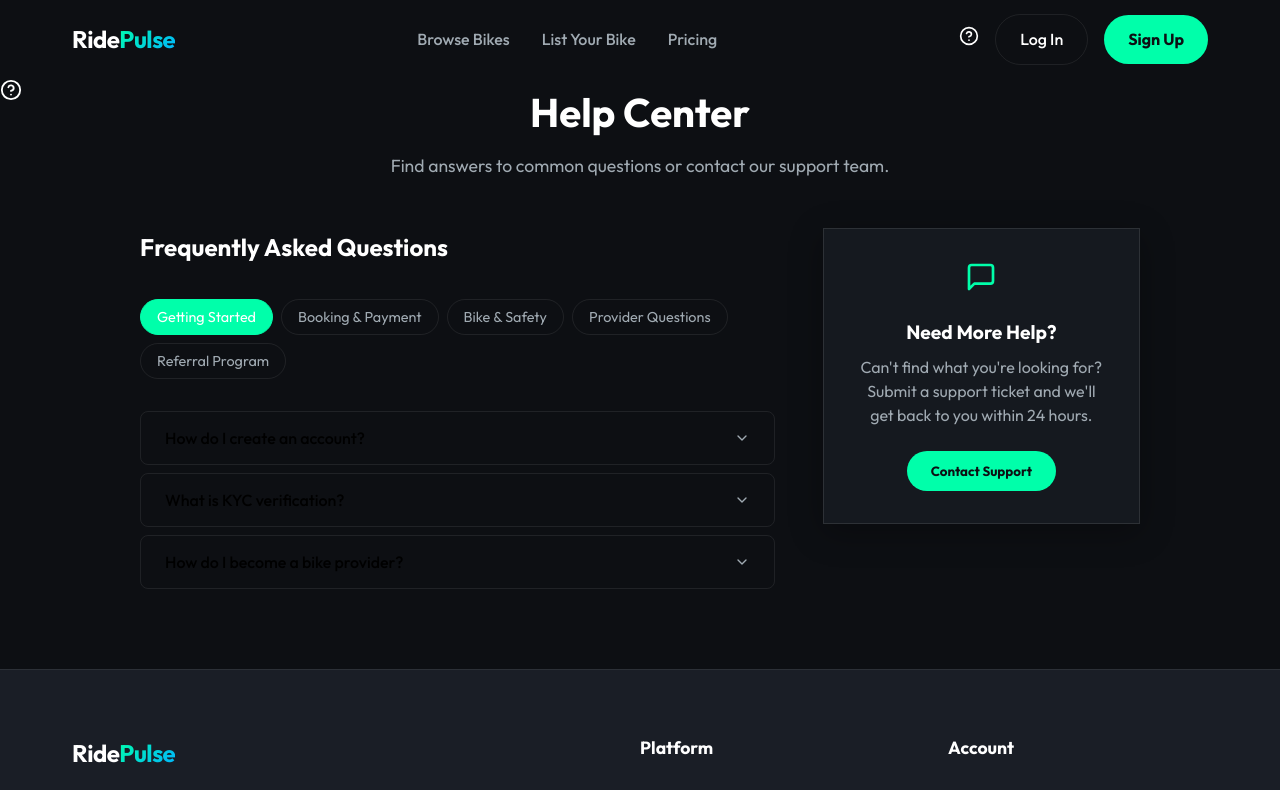
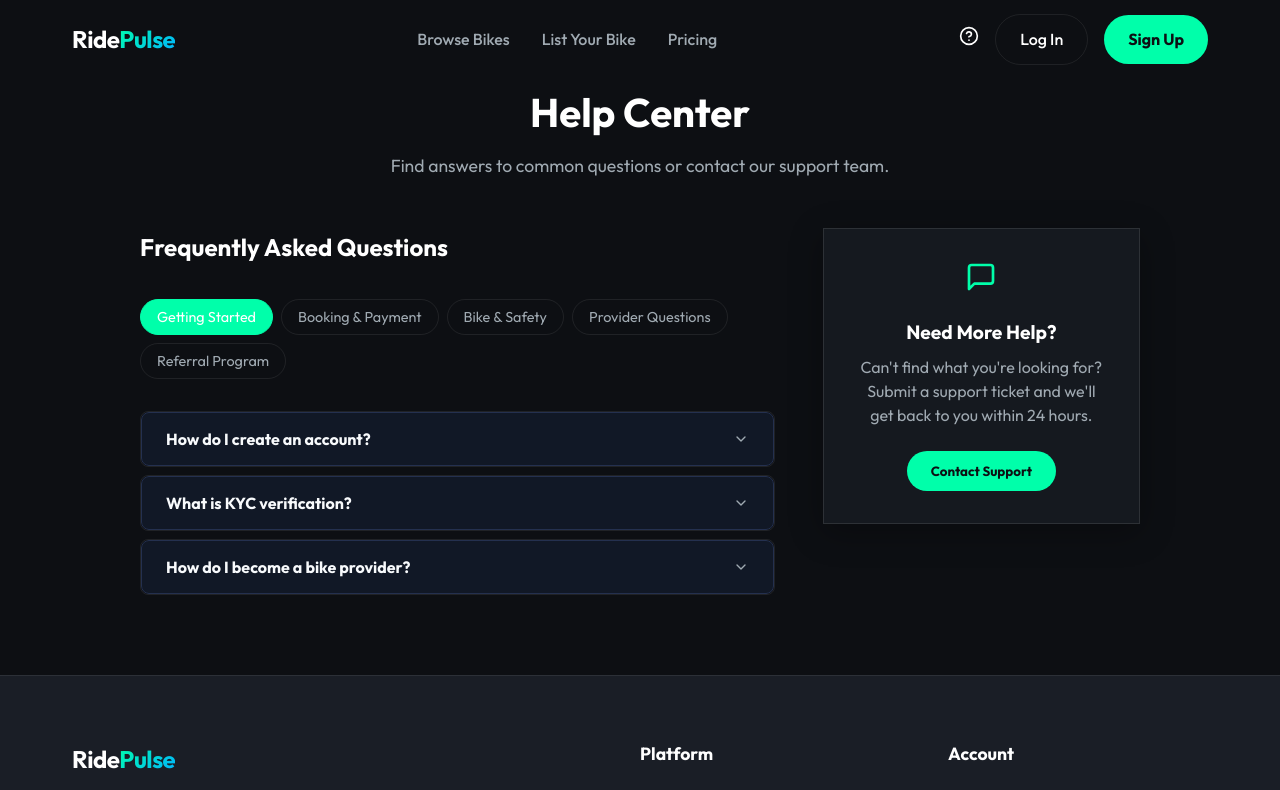
Before and after one commit to jishu-gits/rental-bike-platform, a Next.js app in the folder frontend/: page /help in a window 1280 px wide. Shown: the top 790 px of the page. Built offline with nearby package versions, Linux system fonts and the light colour scheme.

Commit message:
help and support page fixed

```diff
--- a/frontend/app/help/help.css
+++ b/frontend/app/help/help.css
@@ -71,20 +71,23 @@
 .faq-question {
   width: 100%;
   padding: 1rem 1.5rem;
-  background: var(--bg-primary);
-  border: none;
+  background: #111826;
+  border: 1px solid #24304f;
+  color: #f8fafc;
   text-align: left;
   cursor: pointer;
   display: flex;
   justify-content: space-between;
   align-items: center;
   font-size: 1rem;
-  font-weight: 500;
-  transition: background 0.3s ease;
+  font-weight: 600;
+  transition: background 0.2s ease, color 0.2s ease, border-color 0.2s ease;
+  border-radius: 8px;
 }
 
 .faq-question:hover {
-  background: var(--bg-secondary);
+  background: #203051;
+  border-color: #6395f2;
 }
 
 .chevron {
@@ -98,20 +101,30 @@
 
 .faq-answer {
   padding: 0 1.5rem 1rem;
-  background: var(--bg-secondary);
-  border-top: 1px solid var(--border-color);
+  background: #161f2f;
+  border-top: 1px solid #24304f;
 }
 
 .faq-answer p {
   margin: 0;
-  color: var(--text-primary);
-  line-height: 1.5;
+  color: #d8e2f6;
+  line-height: 1.6;
 }
 
 .support-section {
   display: flex;
   flex-direction: column;
   gap: 2rem;
+}
+
+/* Hide duplicate floating help UI for help page */
+.floating-help {
+  display: none !important;
+}
+
+/* Ensure icon color contrast for existing in-page status */
+.support-icon {
+  color: #00efff;
 }
 
 .support-card {
```
